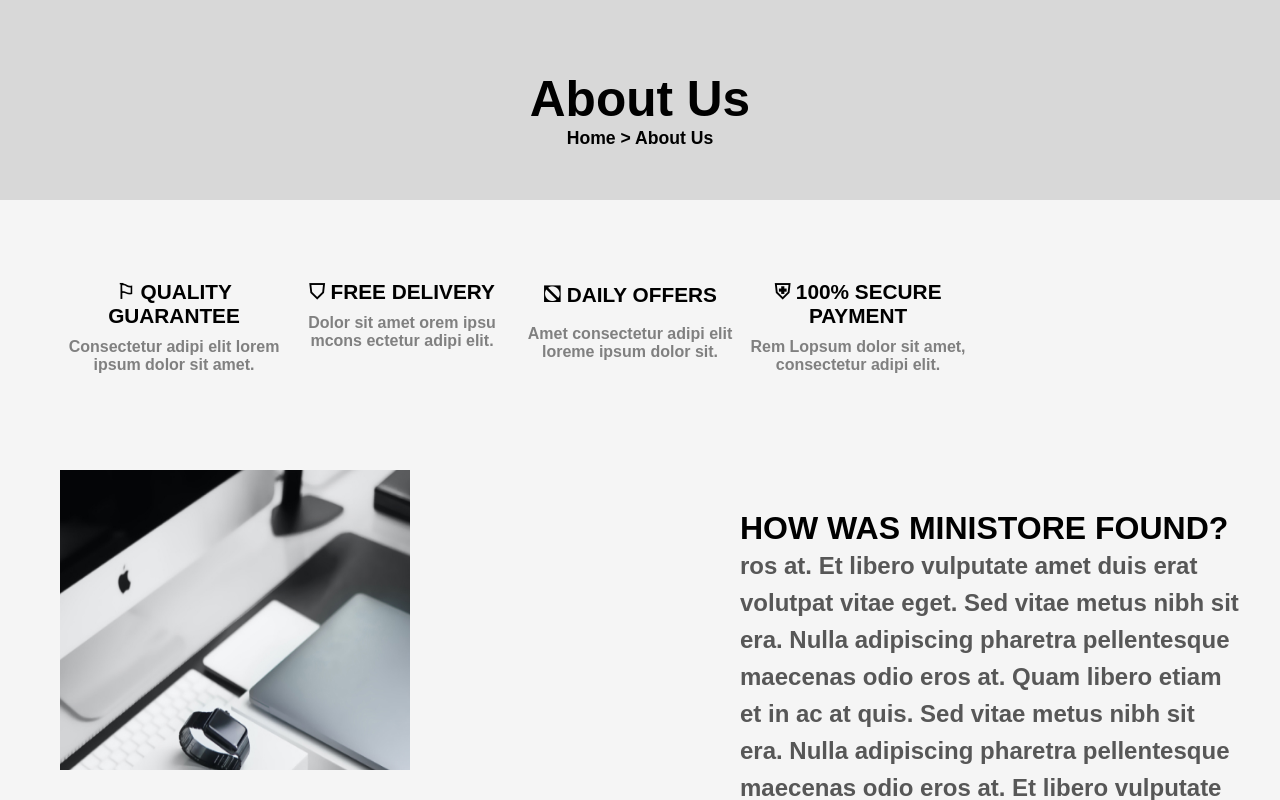
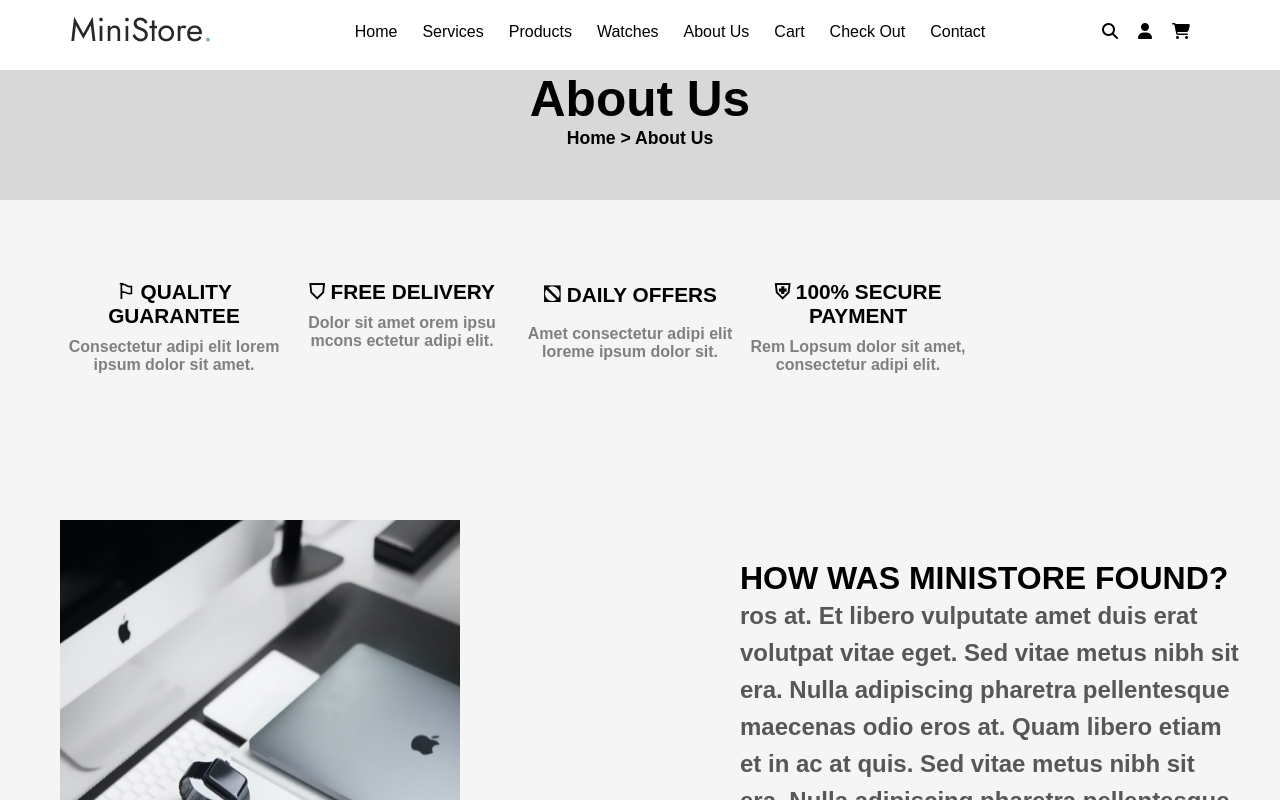
Before and after one commit to Mahmoud174200/Apple_Store, a React (Create React App) app: page /AboutUs in a window 1280 px wide. Shown: the top 800 px of the page. Built offline with nearby package versions, Linux system fonts and the light colour scheme.

Commit message:
fix some css and connect about us and signin in home page

```diff
--- a/src/css/AboutUs.css
+++ b/src/css/AboutUs.css
@@ -28,6 +28,7 @@ margin-right: auto;
 margin-left: auto;
 margin: auto;
 }
+
 .header{width: 100vw;
 height: 200px;
 background-color: #D8D8D8;
@@ -42,6 +43,69 @@ background-color: #D8D8D8;
 .header .title h6{
     font-size: 1.1em;
  }
+ header {
+    width: 100%;
+    height: 70px;
+    position: fixed;
+    background-color: #fff;
+    z-index: 100;
+    padding-top: 6px;
+}
+.logo img {
+    width: 100%;
+}
+header .container nav{
+    display: flex;
+    justify-content: space-between;
+    align-items: center;
+}
+.menu ul {
+    display: flex;
+    list-style: none;
+}
+.menu ul li {
+    padding-left: 25px;
+}
+.nav div i {
+    padding-right: 20px;
+}
+.bars{
+    display: none;
+}
+.icon {
+    display: flex;
+}
+.menu1 {
+    position: relative;
+    left: 0;
+    display: none;
+}
+.menu1.open {
+    position: relative;
+    right: 0;
+    display: block;
+    transition: 0.3s;
+    left: -22px;
+}
+.menu1 ul{
+    list-style: none;
+    padding: 25px;
+    height: 100vh;
+    width: 80vw;
+    background-color: #fff;
+
+}
+.menu1 ul li {
+    font-size: 3em;
+    padding-top: 45px;
+}
+.menu1 .bars {
+    display: none;
+}
+.menu1 .bars.open {
+    display: block;
+    transition: 0.3s;
+}
  .section1{
     width: 90%;
     margin-left: 5%;
@@ -591,7 +655,103 @@ text-align: center;font-weight: lighter;font-size: 3.0em;
 
 
 
+@media (max-width:1012px){
+    .sale .container .sales img {
+        right: -173px;
+    }
+    .menu ul li {
+        padding-left: 9px;
+    }
+    .menu ul li a{
+        font-size: 0.8em;
+    }
+}
+@media (max-width:996px){
+    .form form {
+        padding: 30px;
+    }
+    .form form h1 {
+            font-size: 0.7em;
+    }
+    .form form p {
+        font-size: 0.7em;
+}
+.form form input {
+    width: 167px;
 
+}
+.form form button {
+    width: 69px;
+}
+footer .left {
+    font-size: 0.8em;
+    width: 37%;
+}
+footer .right h4{
+    font-size: 0.8em;
+}
+.boxsize {
+    margin: 10px;
+}
+footer a {
+    font-size: 0.8em;
+}
+.main .banner img {
+    width: 100%;
+    position: relative;
+    top: 76px;
+}
+}
+@media (max-width:715px){
+    .sale .container .sales img {
+        right: -89px;
+    }
+    .form form {
+        display: flex;
+        flex-direction: column;
+    }
+    .menu {
+        display: none;
+    }
+    .bars{
+        display: block;
+       position: relative;
+
+    }
+}
+@media (max-width:580px){
+    .main img{
+        display: none;
+    }
+    footer .container {
+        display: flex;
+        flex-direction: column;
+        justify-content: space-between;
+        align-items: flex-start;
+    }
+    footer p {
+        width: 200px;
+    }
+    footer a {
+        font-size: 1.3em;
+    }
+    footer h3 {
+        width: 200px;
+    }
+}
+@media (max-width:500px){
+    .sale .container .sales img {
+        display: none;
+    }
+    .title2 {
+        padding: 25px;
+    }
+    .goal .container .section1 {
+        flex-direction: column;
+        justify-content: center;
+        align-items: center;
+    }
+}
 
 
 
--- a/src/css/Home.css
+++ b/src/css/Home.css
@@ -20,6 +20,10 @@
     margin-right: auto;
     margin-left: auto;
     margin: auto;
+}
+.link {
+    text-decoration: none;
+    color: black;
 }
 /*small*/
 @media (min-width:768px){
@@ -195,7 +199,7 @@ footer .container {
     display: flex;
     justify-content: space-between;
 }
-footer {margin-top: 30px;
+footer {margin-top: 70px;
 padding: 40px;
 }
 footer ul {
@@ -220,6 +224,7 @@ footer .right h4{
     padding-top: 15px;
 }
 .footer2 {
+
     padding-top: 15px;
 }
 .nav div i {
--- a/src/css/SignInAndSignUp.css
+++ b/src/css/SignInAndSignUp.css
@@ -1,8 +1,8 @@
-*{
+/* *{
     margin: 0px;
     padding: 0px;
     overflow-x: hidden;
-  }
+  } */
   * {
     -webkit-box-sizing: border-box;
     -moz-box-sizing: border-box;
--- a/src/pages/AboutUs.js
+++ b/src/pages/AboutUs.js
@@ -1,20 +1,73 @@
-import React from "react";
+import React, { useState } from "react"
 import Mlwany from "../assets/AboutUs/single-image3.jpg"
 import Mlwany1 from "../assets/AboutUs/insta-item1.jpg"
 import Mlwany2 from "../assets/AboutUs/insta-item2.jpg"
 import Mlwany3 from "../assets/AboutUs/insta-item3.jpg"
 import Mlwany4 from "../assets/AboutUs/insta-item4.jpg"
 import Mlwany5 from "../assets/AboutUs/insta-item5.jpg"
+import logo from "../assets/home/main-logo.png"
+
 import '../css/AboutUs.css'
+import { Link } from "react-router-dom"
 
 // import { FontAwesomeIcon } from '@fortawesome/react-fontawesome';
 
-
 // import { FontAwesomeIcon } from '@fortawesome/react-fontawesome';
+import '@fortawesome/fontawesome-free/css/all.min.css';
 
 
 const AboutUS =()=>{
+    const [isMenuOpen, setMenuOpen] = useState(false);
+
+    const toggleMenu = () => {
+        setMenuOpen(!isMenuOpen);
+    }
+
     return(
+        <>
+        <header>
+            <div class="container">
+                <nav class="nav">
+                    <div class="logo">
+                        <img className="logo" src={logo}/>
+                    </div>
+                    <div className={`menu1 ${isMenuOpen ? 'open' : ''}`}>
+                        <ul> <i className={`fa-solid fa-xmark ${isMenuOpen ? 'open' : ''}`} onClick={toggleMenu}></i>
+
+
+                        <li><a><Link className="link" to={"/"}>Home</Link></a></li>
+                            <li><a src="#">Services</a></li>
+                            <li><a src="#">Products</a></li>
+                            <li><a src="#">Watches</a></li>
+                            <li><a><Link className="link" to={"/AboutUs"}>About Us</Link></a></li>
+                            <li><a>Cart</a></li>
+                            <li><a>Check Out</a></li>
+                            <li><a>Contact</a></li>
+                        </ul>
+                    </div>
+                    <div class="menu">
+                        <ul>
+                            <li><a><Link className="link" to={"/"}>Home</Link></a></li>
+                            <li><a src="#">Services</a></li>
+                            <li><a src="#">Products</a></li>
+                            <li><a src="#">Watches</a></li>
+                            <li><a><Link className="link" to={"/AboutUs"}>About Us</Link></a></li>
+                            <li><a>Cart</a></li>
+                            <li><a>Check Out</a></li>
+                            <li><a>Contact</a></li>
+                        </ul>
+                    </div>
+                    <div className="icon">
+                    <i className="fa-solid fa-bars bars" onClick={toggleMenu}></i>
+                        <i className="fa-solid fa-magnifying-glass"></i>
+                        <a><Link className="link" to={"/signin"}><i class="fa-solid fa-user"></i></Link></a>
+                        <i class="fa-solid fa-cart-shopping"></i>
+                    </div>
+                </nav>
+            </div>
+        </header>
+
+
         <div class="head">
         <div class="header">
             <div class="title">
@@ -76,6 +129,7 @@ Sed vitae metus nibh sit era. Nulla adipiscing pharetra pellentesque maecenas od
             <div class="sub5"><a><img src={Mlwany5}/></a></div>
             </div>
         </div>
+        </>
 
     );
 }
--- a/src/pages/home.js
+++ b/src/pages/home.js
@@ -30,11 +30,11 @@ const Home = () => {
                         <ul> <i className={`fa-solid fa-xmark ${isMenuOpen ? 'open' : ''}`} onClick={toggleMenu}></i>
 
 
-                            <li><a src="#">Home</a></li>
+                            <li><a><Link className="link" to={"/"}>Home</Link></a></li>
                             <li><a src="#">Services</a></li>
                             <li><a src="#">Products</a></li>
                             <li><a src="#">Watches</a></li>
-                            <li><a>about</a></li>
+                            <li><a><Link className="link" to={"/AboutUs"}>About Us</Link></a></li>
                             <li><a>Cart</a></li>
                             <li><a>Check Out</a></li>
                             <li><a>Contact</a></li>
@@ -42,11 +42,11 @@ const Home = () => {
                     </div>
                     <div class="menu">
                         <ul>
-                            <li><a src="#">Home</a></li>
+                            <li><a><Link className="link" to={"/"}>Home</Link></a></li>
                             <li><a src="#">Services</a></li>
                             <li><a src="#">Products</a></li>
                             <li><a src="#">Watches</a></li>
-                            <li><a>about</a></li>
+                            <li><a><Link className="link" to={"/AboutUs"}>About Us</Link></a></li>
                             <li><a>Cart</a></li>
                             <li><a>Check Out</a></li>
                             <li><a>Contact</a></li>
@@ -55,7 +55,7 @@ const Home = () => {
                     <div className="icon">
                     <i className="fa-solid fa-bars bars" onClick={toggleMenu}></i>
                         <i className="fa-solid fa-magnifying-glass"></i>
-                        <i class="fa-solid fa-user"></i>
+                        <a><Link className="link" to={"/signin"}><i class="fa-solid fa-user"></i></Link></a>
                         <i class="fa-solid fa-cart-shopping"></i>
                     </div>
                 </nav>
```
